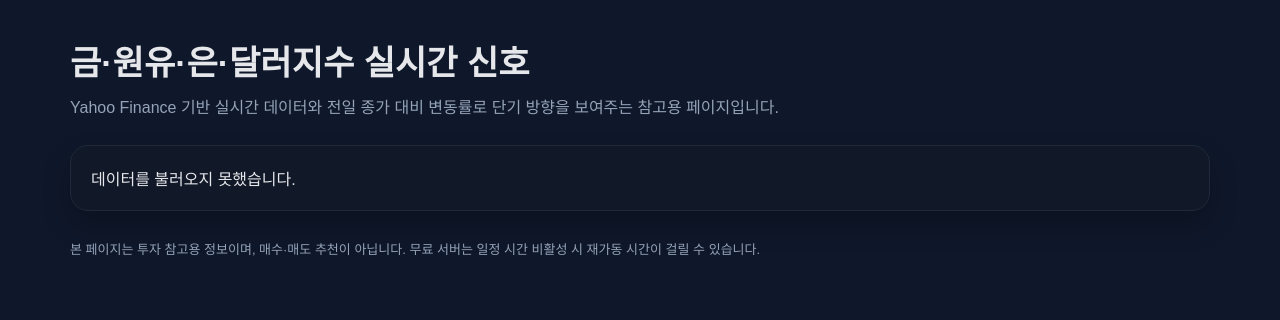
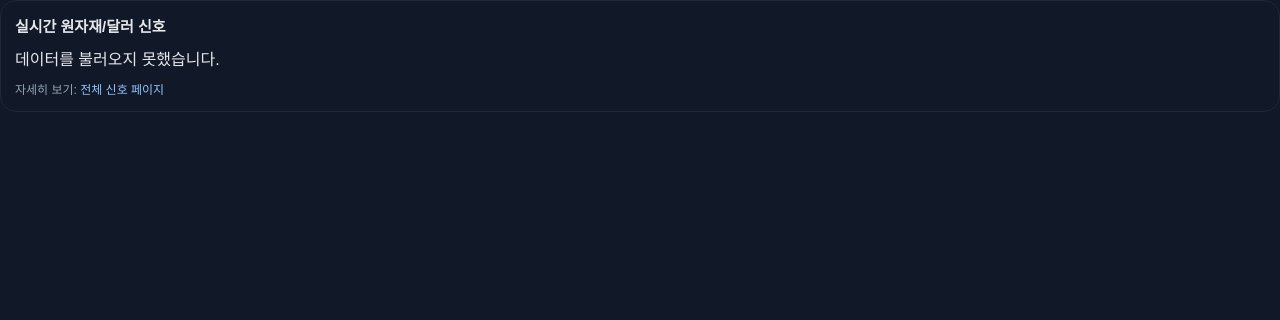
Before and after one commit to yuri43210-dot/gold-oil-signal, a Python web app: template templates/mini-widget.html in a window 1280 px wide. Shown: the top 320 px of the page. Run offline with Jinja, Linux system fonts and the light colour scheme; the template is opened without the code that fills it, so the values that code supplies are empty.

Commit message:
Update mini-widget.html

```diff
--- a/templates/mini-widget.html
+++ b/templates/mini-widget.html
@@ -3,119 +3,70 @@
 <head>
   <meta charset="utf-8">
   <meta name="viewport" content="width=device-width, initial-scale=1">
-  <title>금·원유·은·달러지수 실시간 신호</title>
   <style>
     * { box-sizing: border-box; }
     body {
       margin: 0;
       font-family: Arial, sans-serif;
-      background: #0f172a;
+      background: #111827;
       color: #e5e7eb;
     }
-    .wrap {
-      max-width: 1180px;
-      margin: 0 auto;
-      padding: 36px 20px 60px;
-    }
-    h1 {
-      margin: 0 0 10px;
-      font-size: 34px;
-    }
-    .sub {
-      color: #94a3b8;
-      margin-bottom: 24px;
-      line-height: 1.6;
-    }
-    .grid {
-      display: grid;
-      grid-template-columns: repeat(auto-fit, minmax(250px, 1fr));
-      gap: 18px;
-    }
-    .card {
+    .widget {
+      padding: 14px;
+      border-radius: 16px;
       background: #111827;
       border: 1px solid #1f2937;
-      border-radius: 18px;
-      padding: 20px;
-      box-shadow: 0 14px 28px rgba(0,0,0,.22);
     }
-    .name {
-      font-size: 22px;
+    .title {
+      font-size: 15px;
       font-weight: 700;
-      margin-bottom: 8px;
+      margin-bottom: 10px;
     }
-    .symbol {
+    .row {
+      display: flex;
+      justify-content: space-between;
+      gap: 10px;
+      padding: 8px 0;
+      border-bottom: 1px solid #1f2937;
+      font-size: 13px;
+    }
+    .row:last-child { border-bottom: 0; }
+    .name { color: #cbd5e1; }
+    .value { font-weight: 700; }
+    .bull { color: #4ade80; }
+    .bear { color: #f87171; }
+    .neutral { color: #cbd5e1; }
+    .bottom {
+      margin-top: 10px;
+      font-size: 12px;
       color: #94a3b8;
-      font-size: 13px;
-      margin-bottom: 14px;
     }
-    .price {
-      font-size: 34px;
-      font-weight: 700;
-      margin-bottom: 8px;
-    }
-    .pill {
-      display: inline-block;
-      padding: 7px 12px;
-      border-radius: 999px;
-      font-size: 13px;
-      font-weight: 700;
-      margin-bottom: 12px;
-    }
-    .bull { background: rgba(34,197,94,.15); color: #4ade80; }
-    .bear { background: rgba(239,68,68,.15); color: #f87171; }
-    .neutral { background: rgba(148,163,184,.15); color: #cbd5e1; }
-    .meta {
-      color: #cbd5e1;
-      font-size: 14px;
-      line-height: 1.6;
-    }
-    .summary {
-      color: #94a3b8;
-      margin-top: 10px;
-      font-size: 14px;
-      line-height: 1.6;
-    }
-    .foot {
-      margin-top: 28px;
-      color: #94a3b8;
-      font-size: 13px;
-      line-height: 1.7;
+    a {
+      color: #93c5fd;
+      text-decoration: none;
     }
   </style>
 </head>
 <body>
-  <div class="wrap">
-    <h1>금·원유·은·달러지수 실시간 신호</h1>
-    <div class="sub">
-      Yahoo Finance 기반 실시간 데이터와 전일 종가 대비 변동률로 단기 방향을 보여주는 참고용 페이지입니다.
-    </div>
-
-    <div class="grid" id="grid"></div>
-
-    <div class="foot">
-      본 페이지는 투자 참고용 정보이며, 매수·매도 추천이 아닙니다. 무료 서버는 일정 시간 비활성 시 재가동 시간이 걸릴 수 있습니다.
+  <div class="widget">
+    <div class="title">실시간 원자재/달러 신호</div>
+    <div id="rows">불러오는 중...</div>
+    <div class="bottom">
+      자세히 보기: <a href="/" target="_blank">전체 신호 페이지</a>
     </div>
   </div>
 
   <script>
     function num(v) {
-      if (v === null || v === undefined) return '데이터 없음';
+      if (v === null || v === undefined) return 'N/A';
       return new Intl.NumberFormat('ko-KR', { maximumFractionDigits: 2 }).format(v);
     }
 
-    function renderCard(item) {
+    function row(item) {
       return `
-        <div class="card">
+        <div class="row">
           <div class="name">${item.name}</div>
-          <div class="symbol">${item.symbol}</div>
-          <div class="pill ${item.badge}">${item.signal}</div>
-          <div class="price">${num(item.price)}</div>
-          <div class="meta">
-            전일 종가: ${num(item.previous_close)}<br>
-            변동률: ${item.change_pct === null ? '데이터 없음' : item.change_pct + '%'}<br>
-            통화: ${item.currency ?? 'N/A'}
-          </div>
-          <div class="summary">${item.summary}</div>
+          <div class="value ${item.badge}">${num(item.price)} · ${item.signal}</div>
         </div>
       `;
     }
@@ -124,11 +75,10 @@
       try {
         const r = await fetch('/api/signals');
         const d = await r.json();
-
         const items = [d.gold, d.oil, d.silver, d.dxy];
-        document.getElementById('grid').innerHTML = items.map(renderCard).join('');
+        document.getElementById('rows').innerHTML = items.map(row).join('');
       } catch (e) {
-        document.getElementById('grid').innerHTML = '<div class="card">데이터를 불러오지 못했습니다.</div>';
+        document.getElementById('rows').innerHTML = '데이터를 불러오지 못했습니다.';
       }
     }
 
```
